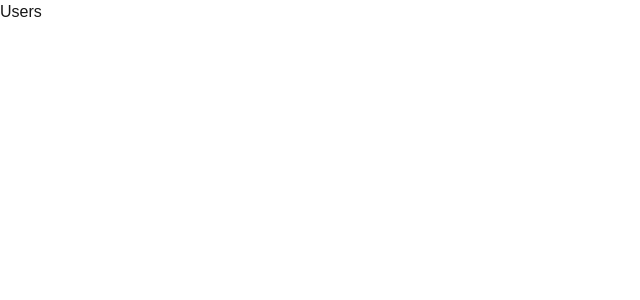
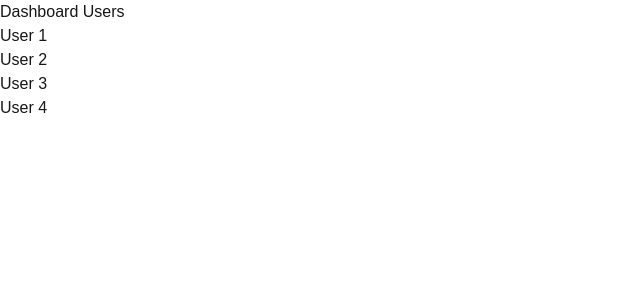
Before and after one commit to nishithpandey04/nextjs-tut-1, a Next.js app: page /dashboard/users in a window 1280 px wide. Shown: the top 300 px of the page, without its empty margins (0-640 px from the left). Built offline with nearby package versions, Linux system fonts and the light colour scheme.

Commit message:
Dynamic routing
Signed-off-by: Nishith Pandey <nishith.pandey04@gmail.com>

```diff
--- /dev/null
+++ b/src/app/dashboard/users/[id]/page.tsx
@@ -0,0 +1,4 @@
+export default function UserDetails({ params }: { params: { id: string } }) {
+  const { id } = params;
+  return <h1 className='text-3xl'>User {id}</h1>;
+}
--- a/src/app/dashboard/users/page.tsx
+++ b/src/app/dashboard/users/page.tsx
@@ -1,6 +1,24 @@
-'use client';
+import Link from 'next/link';
 
 export default function Users() {
-  console.log('I am a client component');
-  return <h1 className='text-3xl'>Users</h1>;
+  return (
+    <div>
+      <h1>Dashboard Users</h1>
+
+      <ul className='mt-10'>
+        <li>
+          <Link href='/dashboard/users/1'>User 1</Link>
+        </li>
+        <li>
+          <Link href='/dashboard/users/2'>User 2</Link>
+        </li>
+        <li>
+          <Link href='/dashboard/users/3'>User 3</Link>
+        </li>
+        <li>
+          <Link href='/dashboard/users/4'>User 4</Link>
+        </li>
+      </ul>
+    </div>
+  );
 }
```
